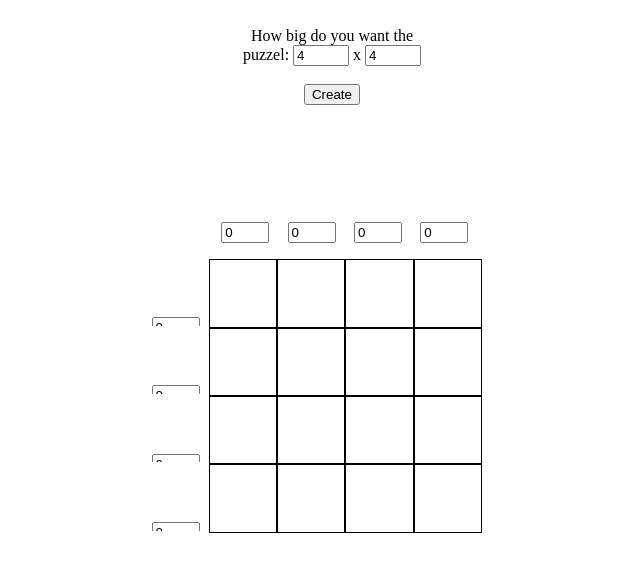
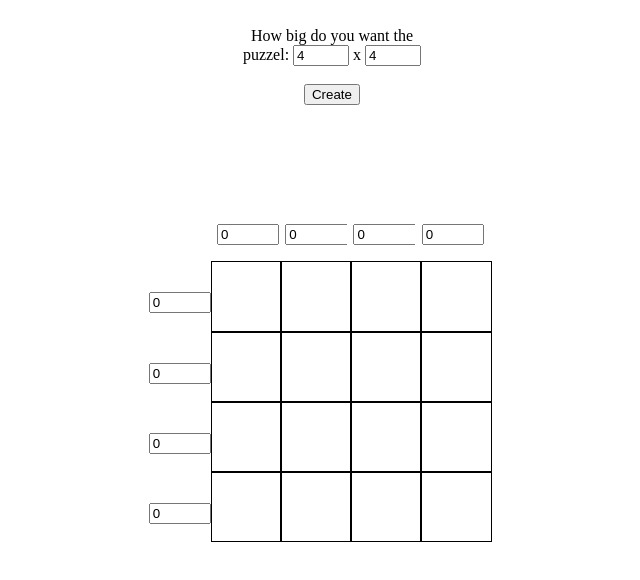
Before and after one commit to Runningriotnl/TentsAndTreesSolver, a plain HTML site: page index.html in a window 1280 px wide. Both pictures are taken after a click on the button "Create". Shown: the whole page, without its empty margins (308-948 px from the left). Drawn offline with Linux system fonts and the light colour scheme.

Commit message:
Making progress on the right sizing of the squaer, works for 4 till 7 now.

```diff
--- a/app.js
+++ b/app.js
@@ -12,25 +12,27 @@ inputElements.createGrid.addEventListener('click', e => {
 	const gridWidth = parseInt(inputElements.inputWidth.value);
 	const gridLength = parseInt(inputElements.inputLength.value);
 	console.log(width);
-  const squareSize = (70 / gridWidth);
+  const squareSize = (90 / (gridWidth + 1));
   console.log(squareSize);
 
 	inputElements.gridContainer.innerHTML = '';
 	for(var i = 0; i < gridLength+1; i++){
 		for(var j = 0; j < gridWidth+1; j++){
 			if(j === 0 && i === 0){
+        console.log("adding the empty start");
 				inputElements.gridContainer.insertAdjacentHTML('beforeend',
 				`<div class="no_border_square_top" style="width:${squareSize}%;
           padding-bottom:${squareSize}%">
     				<div class="corner">
     				</div>
     			</div>`);
-    		} else if(i === 0){
+    		} else if(j === 0 && i !== 0){
+          console.log("adding a front num box");
           inputElements.gridContainer.insertAdjacentHTML('beforeend',
-    			`<div class="no_border_square_top" style="width:${squareSize}%;
+            `<div class="no_border_square_front" style="width:${squareSize}%;
               padding-bottom:${squareSize}%">
               <div class="numTents">
-    					<p class="top_num_tents" ><input type="number"
+                <p class="front_num_tents"><input  style="width:80%;" type="number"
                     min="0"
                     max="2"
                     step="1"
@@ -38,12 +40,13 @@ inputElements.createGrid.addEventListener('click', e => {
                   </p>
               </div>
             </div>`);
-    		} else if(j === 0 && i !== 0){
+        } else if(i === 0){
+          console.log("adding a top num box");
     			inputElements.gridContainer.insertAdjacentHTML('beforeend',
-    				`<div class="no_border_square_front" style="width:${squareSize}%;
+    			`<div class="no_border_square_top" style="width:${squareSize}%;
             padding-bottom:${squareSize}%">
     				<div class="numTents">
-    						<p class="front_num_tents"><input type="number"
+    					<p class="top_num_tents" ><input  style="width:80%;" type="number"
        						min="0"
        						max="2"
        						step="1"
@@ -52,6 +55,7 @@ inputElements.createGrid.addEventListener('click', e => {
     				</div>
     			</div>`);
     		} else {
+          console.log("adding a square box");
           inputElements.gridContainer.insertAdjacentHTML('beforeend',
             `<div class="square" style="width:${squareSize}%;
               padding-bottom:${squareSize}%">
--- a/style.css
+++ b/style.css
@@ -75,8 +75,9 @@ The grid for the tents
 }
 
 .front_num_tents {
-    height: 90px;
-    line-height: 90px;
+    position: absolute;
+    width:100%;
+    bottom: 0;
     text-align: center;
 }
 
```
Lines whose indentation alone changed are shown as unchanged.
